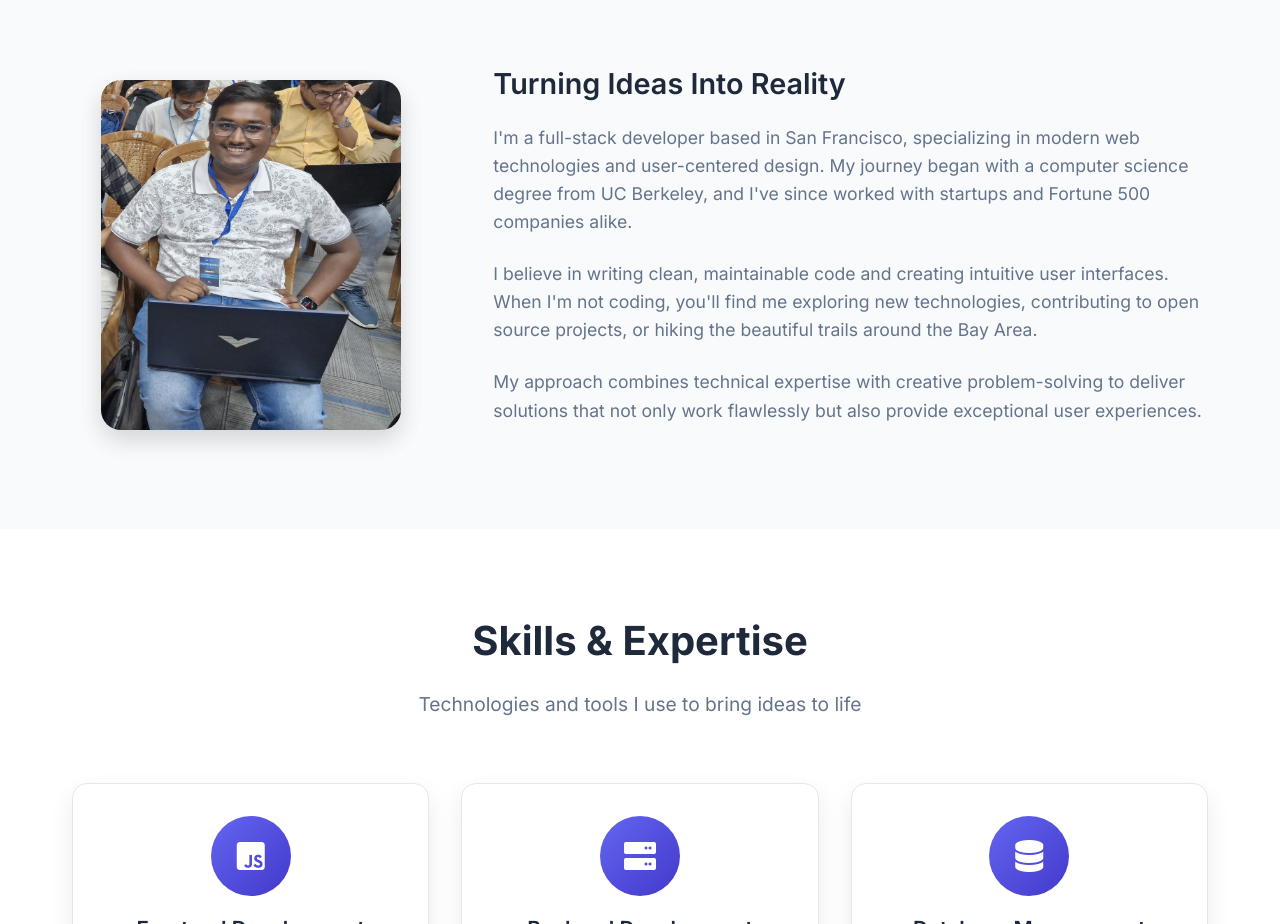
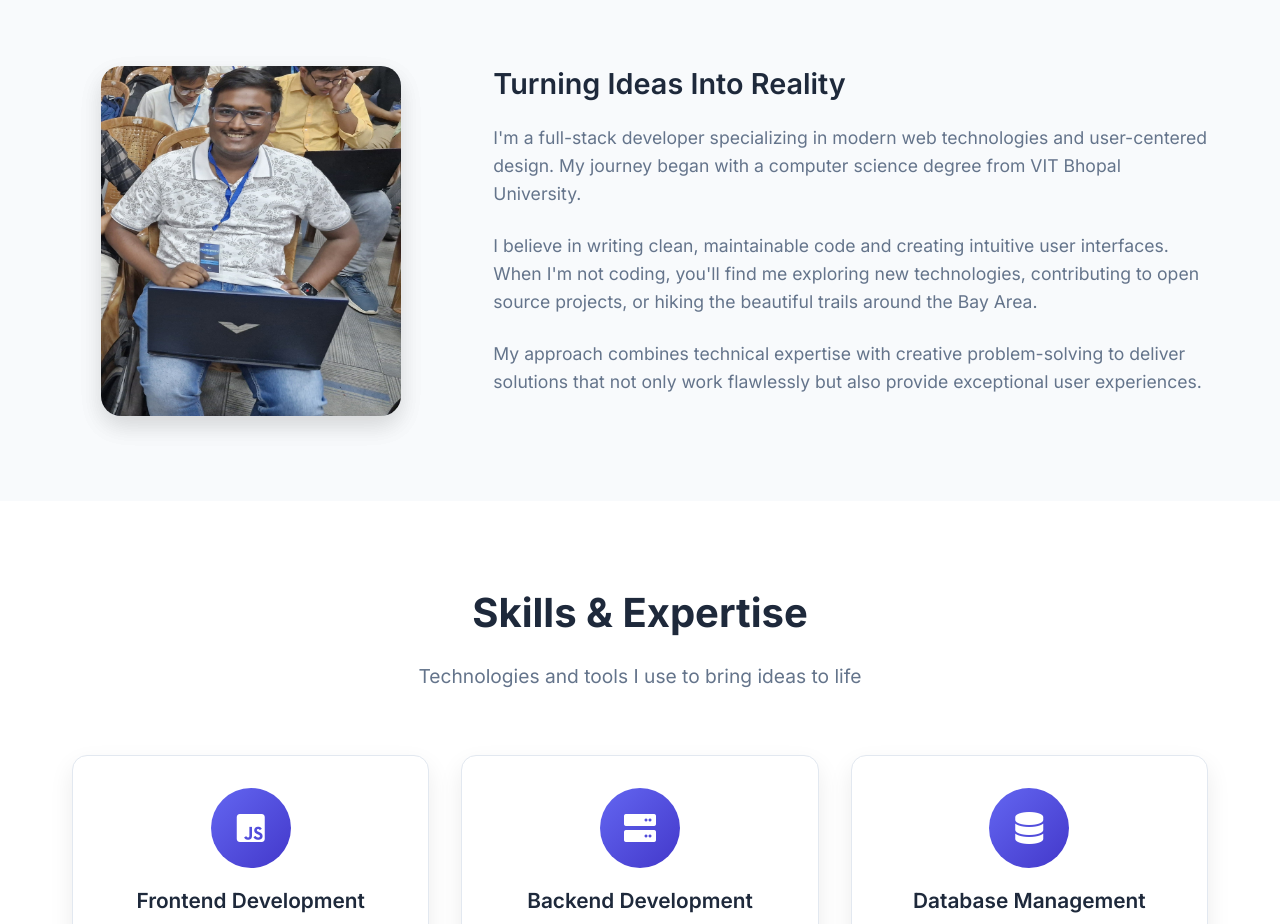
Before and after one commit to Sakshya10027/Personal-Portfolio, a plain HTML site: page index.html in a window 1280 px wide. Shown: the part 1024-1948 px from the top of the page. Drawn offline with nearby package versions, Linux system fonts and the light colour scheme.

Commit message:
Resume updated

```diff
--- a/index.html
+++ b/index.html
@@ -89,10 +89,9 @@
           <div class="about-text">
             <h3>Turning Ideas Into Reality</h3>
             <p>
-              I'm a full-stack developer based in San Francisco, specializing in
+              I'm a full-stack developer specializing in
               modern web technologies and user-centered design. My journey began
-              with a computer science degree from UC Berkeley, and I've since
-              worked with startups and Fortune 500 companies alike.
+              with a computer science degree from VIT Bhopal University.
             </p>
             <p>
               I believe in writing clean, maintainable code and creating
```
